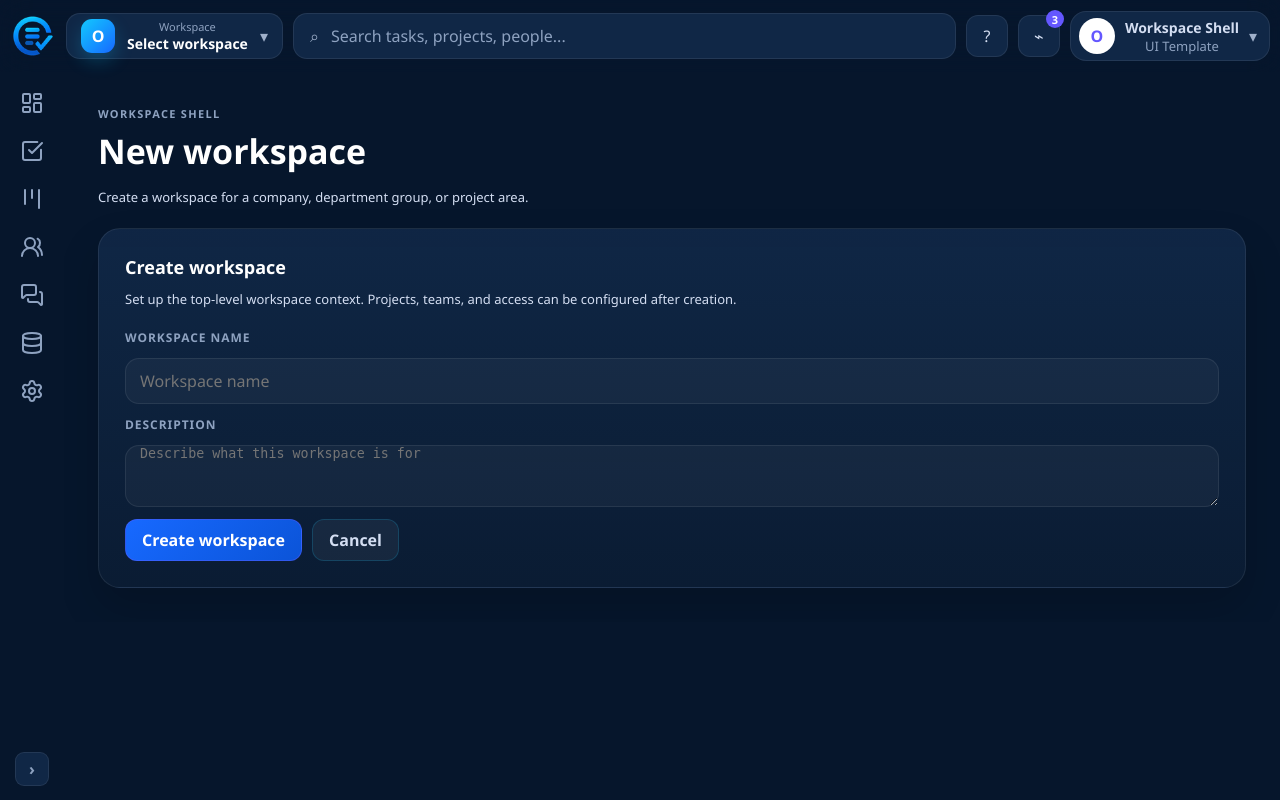
After one commit to alma-iceee/platform, a Django app: page /workspaces/new/ in a window 1280 px wide. The commit adds this page. Run offline with Django 5.2, Linux system fonts and the light colour scheme; the visitor is signed in with stand-in values (Sample User, id 1); data that the repository does not hold is empty.

Commit message:
Add workspace creation flow

```diff
--- a/apps/ordo/workspaces/forms.py
+++ b/apps/ordo/workspaces/forms.py
@@ -5,6 +5,16 @@ from django.utils.text import slugify
 from apps.ordo.organizations.models import Company, Department
 
 from .models import Project, Workspace, WorkspaceAccessGrant, WorkspaceTeam, WorkspaceTeamMember
+
+
+def _unique_workspace_slug(name):
+    base_slug = slugify(name, allow_unicode=True) or "workspace"
+    slug = base_slug
+    suffix = 2
+    while Workspace.objects.filter(slug=slug).exists():
+        slug = f"{base_slug}-{suffix}"
+        suffix += 1
+    return slug
 
 
 class DepartmentSelect(forms.Select):
@@ -15,6 +25,44 @@ class DepartmentSelect(forms.Select):
             if department is not None:
                 option["attrs"]["data-company-id"] = str(department.company_id)
         return option
+
+
+class WorkspaceForm(forms.ModelForm):
+    class Meta:
+        model = Workspace
+        fields = ("name", "description")
+        widgets = {
+            "description": forms.Textarea(attrs={"rows": 4}),
+        }
+
+    def __init__(self, *args, **kwargs):
+        super().__init__(*args, **kwargs)
+        self.fields["name"].widget.attrs.update(
+            {
+                "class": "shell-input",
+                "placeholder": "Workspace name",
+            }
+        )
+        self.fields["name"].error_messages["required"] = "Workspace name cannot be empty."
+        self.fields["description"].widget.attrs.update(
+            {
+                "class": "shell-input",
+                "placeholder": "Describe what this workspace is for",
+            }
+        )
+
+    def clean_name(self):
+        name = self.cleaned_data["name"].strip()
+        if not name:
+            raise forms.ValidationError("Workspace name cannot be empty.")
+        return name
+
+    def save(self, commit=True):
+        workspace = super().save(commit=False)
+        workspace.slug = _unique_workspace_slug(workspace.name)
+        if commit:
+            workspace.save()
+        return workspace
 
 
 class _WorkspaceAccessGrantForm(forms.Form):
--- a/apps/ordo/workspaces/templates/workspaces/partials/_workspace_selector.html
+++ b/apps/ordo/workspaces/templates/workspaces/partials/_workspace_selector.html
@@ -22,7 +22,6 @@
         <span class="chevron">▾</span>
     </button>
 
-    {% if workspaces %}
     <div class="topbar-workspace-menu-list" data-workspace-dropdown>
         {% for workspace in workspaces %}
             <a href="{% url 'workspaces:dashboard' %}?workspace={{ workspace.slug }}" class="topbar-workspace-menu-item{% if current_workspace and workspace.pk == current_workspace.pk %} active{% endif %}">
@@ -30,10 +29,12 @@
                 <span class="topbar-workspace-menu-meta">{{ workspace.projects.count }} projects</span>
             </a>
         {% endfor %}
-            <button class="topbar-workspace-menu-item topbar-workspace-menu-create" type="button" aria-label="Create workspace" disabled>
-                <span class="topbar-workspace-menu-name">Create workspace</span>
-                <span class="topbar-workspace-menu-meta">Coming soon</span>
-            </button>
+        <a class="topbar-workspace-menu-item topbar-workspace-menu-create" href="{% url 'workspaces:workspace_create' %}">
+            <span class="topbar-workspace-menu-create-icon" aria-hidden="true">+</span>
+            <span class="topbar-workspace-menu-create-copy">
+                <span class="topbar-workspace-menu-name">New workspace</span>
+                <span class="topbar-workspace-menu-meta">Create a separate workspace</span>
+            </span>
+        </a>
     </div>
-    {% endif %}
 </div>
--- /dev/null
+++ b/apps/ordo/workspaces/templates/workspaces/workspaces/create.html
@@ -0,0 +1,51 @@
+{% extends "workspaces/shell.html" %}
+
+{% block title %}New workspace | Ordo{% endblock %}
+
+{% block workspace_content %}
+    <section class="workspace-content settings-grid">
+        <div class="settings-page-header">
+            <div class="eyebrow">Workspace shell</div>
+            <h1>New workspace</h1>
+            <p class="main-copy">
+                Create a workspace for a company, department group, or project area.
+            </p>
+        </div>
+
+        <section class="placeholder-panel settings-section">
+            <div class="settings-header">
+                <h2>Create workspace</h2>
+                <p class="settings-copy">Set up the top-level workspace context. Projects, teams, and access can be configured after creation.</p>
+            </div>
+
+            <form method="post" class="settings-form">
+                {% csrf_token %}
+
+                {% if workspace_form.non_field_errors %}
+                    <div class="settings-messages">
+                        {% for error in workspace_form.non_field_errors %}
+                            <p class="settings-message error">{{ error }}</p>
+                        {% endfor %}
+                    </div>
+                {% endif %}
+
+                <label class="settings-label" for="{{ workspace_form.name.id_for_label }}">Workspace name</label>
+                {{ workspace_form.name }}
+                {% for error in workspace_form.name.errors %}
+                    <p class="settings-message error">{{ error }}</p>
+                {% endfor %}
+
+                <label class="settings-label" for="{{ workspace_form.description.id_for_label }}">Description</label>
+                {{ workspace_form.description }}
+                {% for error in workspace_form.description.errors %}
+                    <p class="settings-message error">{{ error }}</p>
+                {% endfor %}
+
+                <div class="workspace-form-actions">
+                    <button type="submit" class="shell-button">Create workspace</button>
+                    <a href="{{ cancel_url }}" class="shell-button shell-button-secondary workspace-cancel-link">Cancel</a>
+                </div>
+            </form>
+        </section>
+    </section>
+{% endblock %}
--- a/apps/ordo/workspaces/urls.py
+++ b/apps/ordo/workspaces/urls.py
@@ -6,6 +6,7 @@ from .views import (
     add_user_access_grant,
     remove_access_grant,
     workspace_chats,
+    workspace_create,
     workspace_dashboard,
     workspace_projects,
     workspace_settings,
@@ -20,6 +21,7 @@ app_name = "workspaces"
 
 urlpatterns = [
     path("", workspace_dashboard, name="shell"),
+    path("new/", workspace_create, name="workspace_create"),
     path("dashboard/", workspace_dashboard, name="dashboard"),
     path("tasks/", workspace_tasks, name="tasks"),
     path("projects/", workspace_projects, name="projects"),
--- a/apps/ordo/workspaces/views.py
+++ b/apps/ordo/workspaces/views.py
@@ -1,4 +1,6 @@
 from django.contrib import messages
+from django.contrib.auth.decorators import login_required
+from django.db import transaction
 from django.db.models import Q
 from django.http import HttpResponseForbidden
 from django.shortcuts import get_object_or_404, redirect, render
@@ -9,6 +11,7 @@ from apps.ordo.accounts.models import CompanyMembership, DepartmentMembership
 from .forms import (
     WorkspaceCompanyAccessGrantForm,
     WorkspaceDepartmentAccessGrantForm,
+    WorkspaceForm,
     WorkspaceGeneralForm,
     WorkspaceProjectForm,
     WorkspaceTeamCompanyMemberForm,
@@ -19,6 +22,7 @@ from .forms import (
 )
 from .models import (
     Project,
+    Team,
     Workspace,
     WorkspaceAccessGrant,
     WorkspaceMembership,
@@ -112,6 +116,21 @@ def _user_can_manage_workspace(user, workspace):
     ).exists()
 
 
+def _create_workspace_creator_access(workspace, user):
+    WorkspaceAccessGrant.objects.get_or_create(workspace=workspace, user=user)
+
+    owner_team = Team.objects.create(
+        name=f"{workspace.name} Owners",
+        slug=f"workspace-{workspace.pk}-owners",
+    )
+    owner_team.users.add(user)
+    WorkspaceMembership.objects.create(
+        workspace=workspace,
+        team=owner_team,
+        role=WorkspaceMembership.Role.OWNER,
+    )
+
+
 def _build_workspace_access_grant_entries(workspace):
     grants = (
         WorkspaceAccessGrant.objects.filter(workspace=workspace)
@@ -199,6 +218,35 @@ def workspace_dashboard(request):
         ),
     }
     return render(request, "workspaces/dashboard/dashboard.html", context)
+
+
+@login_required
+def workspace_create(request):
+    context = _build_workspace_context(request, current_page="workspace_create")
+
+    if request.method == "POST":
+        workspace_form = WorkspaceForm(request.POST)
+        if workspace_form.is_valid():
+            with transaction.atomic():
+                workspace = workspace_form.save()
+                _create_workspace_creator_access(workspace, request.user)
+            return redirect(f"{reverse('workspaces:dashboard')}?workspace={workspace.slug}")
+    else:
+        workspace_form = WorkspaceForm()
+
+    current_workspace = context["current_workspace"]
+    cancel_url = (
+        f"{reverse('workspaces:dashboard')}?workspace={current_workspace.slug}"
+        if current_workspace is not None
+        else reverse("workspaces:shell")
+    )
+    context.update(
+        {
+            "workspace_form": workspace_form,
+            "cancel_url": cancel_url,
+        }
+    )
+    return render(request, "workspaces/workspaces/create.html", context)
 
 
 def workspace_tasks(request):
--- a/static/workspaces/shell.css
+++ b/static/workspaces/shell.css
@@ -725,6 +759,13 @@ code {
     gap: 12px;
 }
 
+.workspace-form-actions {
+    display: flex;
+    flex-wrap: wrap;
+    gap: 10px;
+    align-items: center;
+}
+
 .settings-label,
 .access-label {
     font-size: 12px;
@@ -817,6 +858,10 @@ select.shell-input option:disabled {
 
 .shell-button-secondary:hover {
     box-shadow: none;
+}
+
+.workspace-cancel-link {
+    cursor: pointer;
 }
 
 .shell-button-danger {
```
Also changed, not shown: other parts of static/workspaces/shell.css (+39 -5 lines), apps/ordo/workspaces/tests.py (+58 -0 lines). Lines whose indentation alone changed are shown as unchanged.
